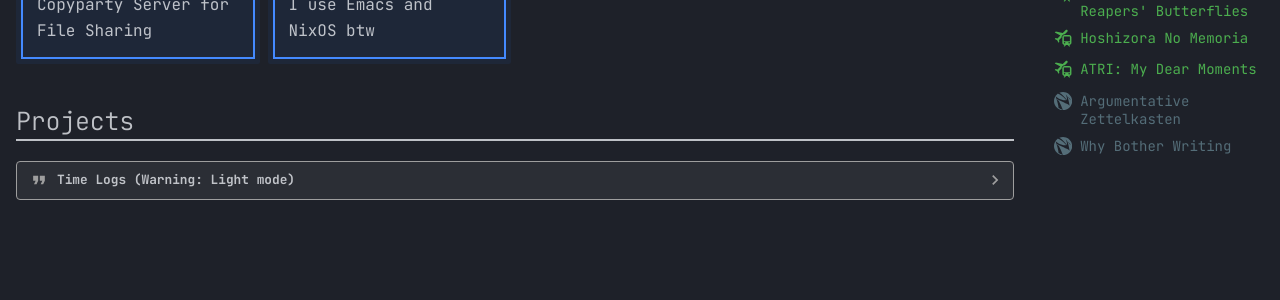
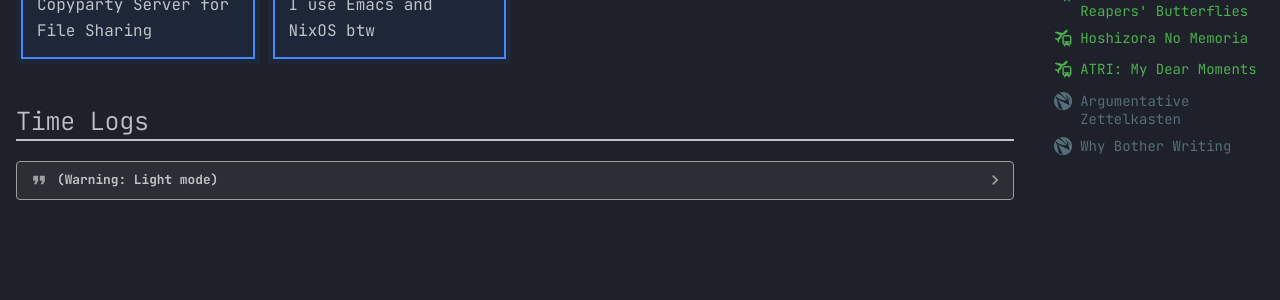
Before and after one commit to Serralq/Project-Norn, an MkDocs documentation site: the page built from docs/index.md, in a window 1280 px wide. Shown: the part 455-755 px from the top of the page. Built offline with MkDocs 1.6.1 and Material for MkDocs 9.7.7, drawn with Linux system fonts in a browser that asks for light colours; plug-ins that fetch from the network failed and are left out.

Commit message:
Cleaning up code and wordings
< <?body>

```diff
--- a/docs/index.md
+++ b/docs/index.md
@@ -6,9 +6,7 @@ template:
   unique/index.html
 ---
 
-<!-- from the mkdoc's search bar -->
-<h1 id="welcome">Welcome (ﾉ ◕ ヮ ◕)ﾉ<span class="mobile">*:・ﾟ ✧</span>
-</h1>
+# Welcome (ﾉ ◕ ヮ ◕)ﾉ<span class="mobile">*:・ﾟ ✧</span>
 <div class="grid grid-smaller">
   <a href="tech/nixos.html" class="card card-link deep-purple">
 <span class="twemoji"><svg xmlns="http://www.w3.org/2000/svg" viewBox="0 0 16 16"><path d="M0 2.75C0 1.784.784 1 1.75 1h12.5c.966 0 1.75.784 1.75 1.75v10.5A1.75 1.75 0 0 1 14.25 15H1.75A1.75 1.75 0 0 1 0 13.25Zm1.75-.25a.25.25 0 0 0-.25.25v10.5c0 .138.112.25.25.25h12.5a.25.25 0 0 0 .25-.25V2.75a.25.25 0 0 0-.25-.25ZM7.25 8a.749.749 0 0 1-.22.53l-2.25 2.25a.749.749 0 0 1-1.275-.326.749.749 0 0 1 .215-.734L5.44 8 3.72 6.28a.749.749 0 0 1 .326-1.275.749.749 0 0 1 .734.215l2.25 2.25c.141.14.22.331.22.53Zm1.5 1.5h3a.75.75 0 0 1 0 1.5h-3a.75.75 0 0 1 0-1.5Z"></path></svg></span>
@@ -49,9 +47,9 @@ template:
   </a>
 </div>
 
-## Projects
+## Time Logs
 <!-- Projects + Post Sections -->
-??? quote "Time Logs (Warning: Light mode)"
+??? quote "(Warning: Light mode)"
     === "Visual(25Q3)"
         <iframe width="100%" height="350"  frameborder="0" src="https://docs.google.com/spreadsheets/d/e/2PACX-1vTYWKfdC4tmViTQrKmYsMzdLZ3zz3znisICGPR681QxazRzx-ubClnYANn0GrwaN6ncMjWzgD6V7FaY/pubchart?oid=708035039&amp;format=interactive"></iframe>
 
--- a/docs/overrides/partials/header.html
+++ b/docs/overrides/partials/header.html
@@ -28,19 +28,11 @@
 
 <!-- Header -->
 <header class="{{ class }}" data-md-component="header">
-  <nav
-    class="md-header__inner md-grid"
-    aria-label="{{ lang.t('header.title') }}"
-  >
+    <nav class="md-header__inner md-grid" aria-label="{{ lang.t('header.title') }}">
 
         <!-- Link to home -->
-    <a
-      href="{{ config.extra.homepage | d(nav.homepage.url, true) | url }}"
-      title="{{ config.site_name | e }}"
-      class="md-header__button md-logo"
-      aria-label="{{ config.site_name }}"
-      data-md-component="logo"
-    >
+        <a href="{{ config.extra.homepage | d(nav.homepage.url, true) | url }}" title="{{ config.site_name | e }}"
+            class="md-header__button md-logo" aria-label="{{ config.site_name }}" data-md-component="logo">
             {% include "partials/logo.html" %}
         </a>
 
@@ -75,29 +67,14 @@
         <form class="md-header__option" data-md-component="palette">
             {% for option in config.theme.palette %}
             {% set primary = option.primary | replace(" ", "-") | lower %}
-          {% set accent  = option.accent  | replace(" ", "-") | lower %}
-          <input
-            class="md-option"
-            data-md-color-media="{{ option.media }}"
-            data-md-color-scheme="{{ option.scheme }}"
-            data-md-color-primary="{{ primary }}"
-            data-md-color-accent="{{ accent }}"
+            {% set accent = option.accent | replace(" ", "-") | lower %}
+            <input class="md-option" data-md-color-media="{{ option.media }}" data-md-color-scheme="{{ option.scheme }}"
+                data-md-color-primary="{{ primary }}" data-md-color-accent="{{ accent }}" {% if option.toggle %}
+                aria-label="{{ option.toggle.name }}" {% else %} aria-hidden="true" {% endif %} type="radio"
+                name="__palette" id="__palette_{{ loop.index }}" />
             {% if option.toggle %}
-              aria-label="{{ option.toggle.name }}"
-            {% else  %}
-              aria-hidden="true"
-            {% endif %}
-            type="radio"
-            name="__palette"
-            id="__palette_{{ loop.index }}"
-          />
-          {% if option.toggle %}
-            <label
-              class="md-header__button md-icon"
-              title="{{ option.toggle.name }}"
-              for="__palette_{{ loop.index0 or loop.length }}"
-              hidden
-            >
+            <label class="md-header__button md-icon" title="{{ option.toggle.name }}"
+                for="__palette_{{ loop.index0 or loop.length }}" hidden>
                 {% include ".icons/" ~ option.toggle.icon ~ ".svg" %}
             </label>
             {% endif %}
@@ -107,24 +84,18 @@
 
         <!-- Site language selector -->
         {% if config.extra.alternate %}
-      <div class="md-header__option"></form>
+        <div class="md-header__option">
+            </form>
             <div class="md-select">
                 {% set icon = config.theme.icon.alternate or "material/translate" %}
-          <button
-            class="md-header__button md-icon"
-            aria-label="{{ lang.t('select.language.title') }}"
-          >
+                <button class="md-header__button md-icon" aria-label="{{ lang.t('select.language.title') }}">
                     {% include ".icons/" ~ icon ~ ".svg" %}
                 </button>
                 <div class="md-select__inner">
                     <ul class="md-select__list">
                         {% for alt in config.extra.alternate %}
                         <li class="md-select__item">
-                  <a
-                    href="{{ alt.link | url }}"
-                    hreflang="{{ alt.lang }}"
-                    class="md-select__link"
-                  >
+                            <a href="{{ alt.link | url }}" hreflang="{{ alt.lang }}" class="md-select__link">
                                 {{ alt.name }}
                             </a>
                         </li>
--- a/docs/stylesheets/extra.css
+++ b/docs/stylesheets/extra.css
@@ -17,7 +17,7 @@ h1 {
 /* TODO Add images once it feels right */
 .card-link {
   color: var(--md-typeset-color) !important;
-  background-color: #1E2738 !important;
+  background-color: #1E2738;
   /* Allow for border inside of element */
   border: 5px solid #1E2738 !important;
   box-sizing: border-box;
```
Lines whose indentation alone changed are shown as unchanged.
